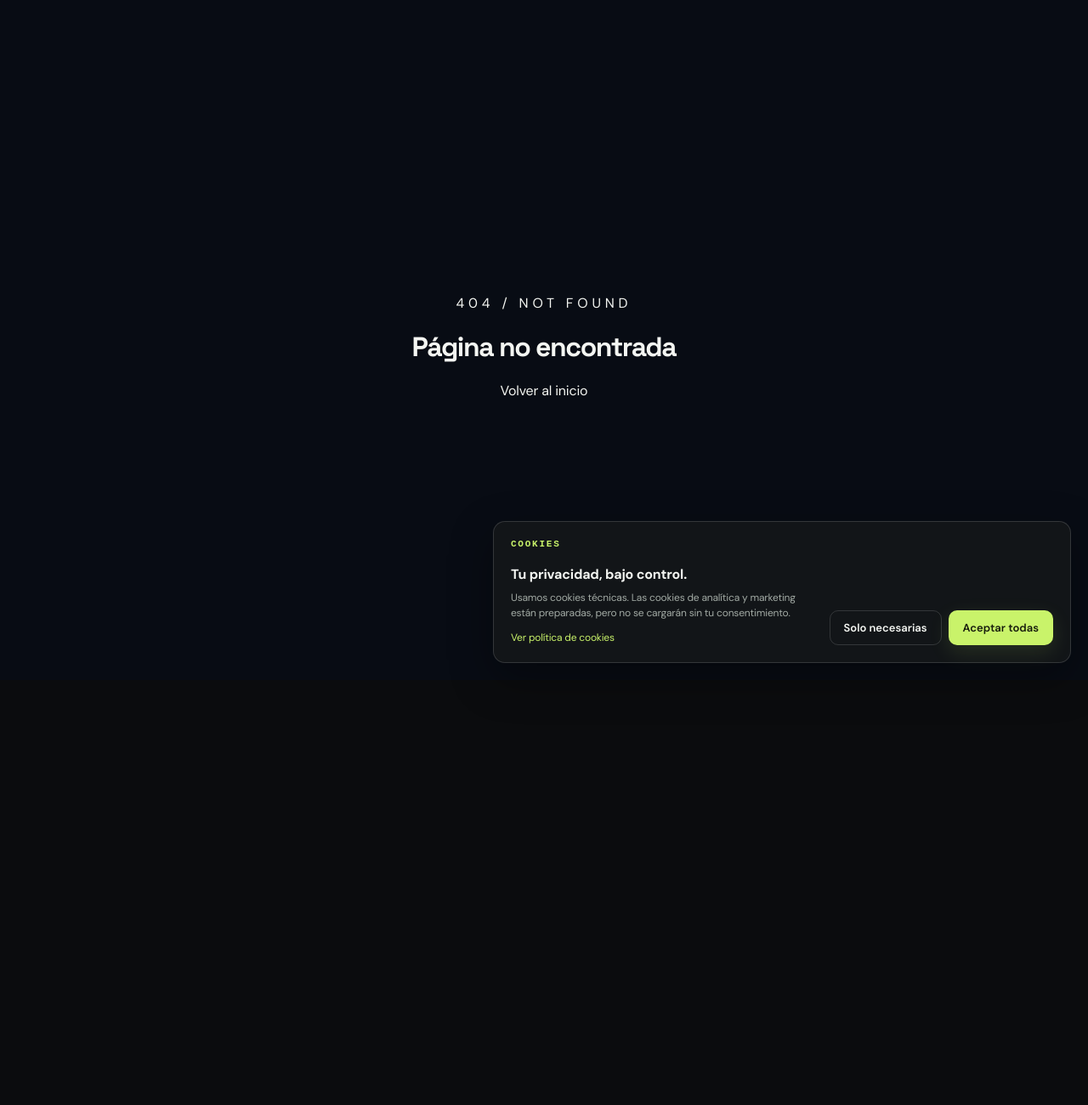
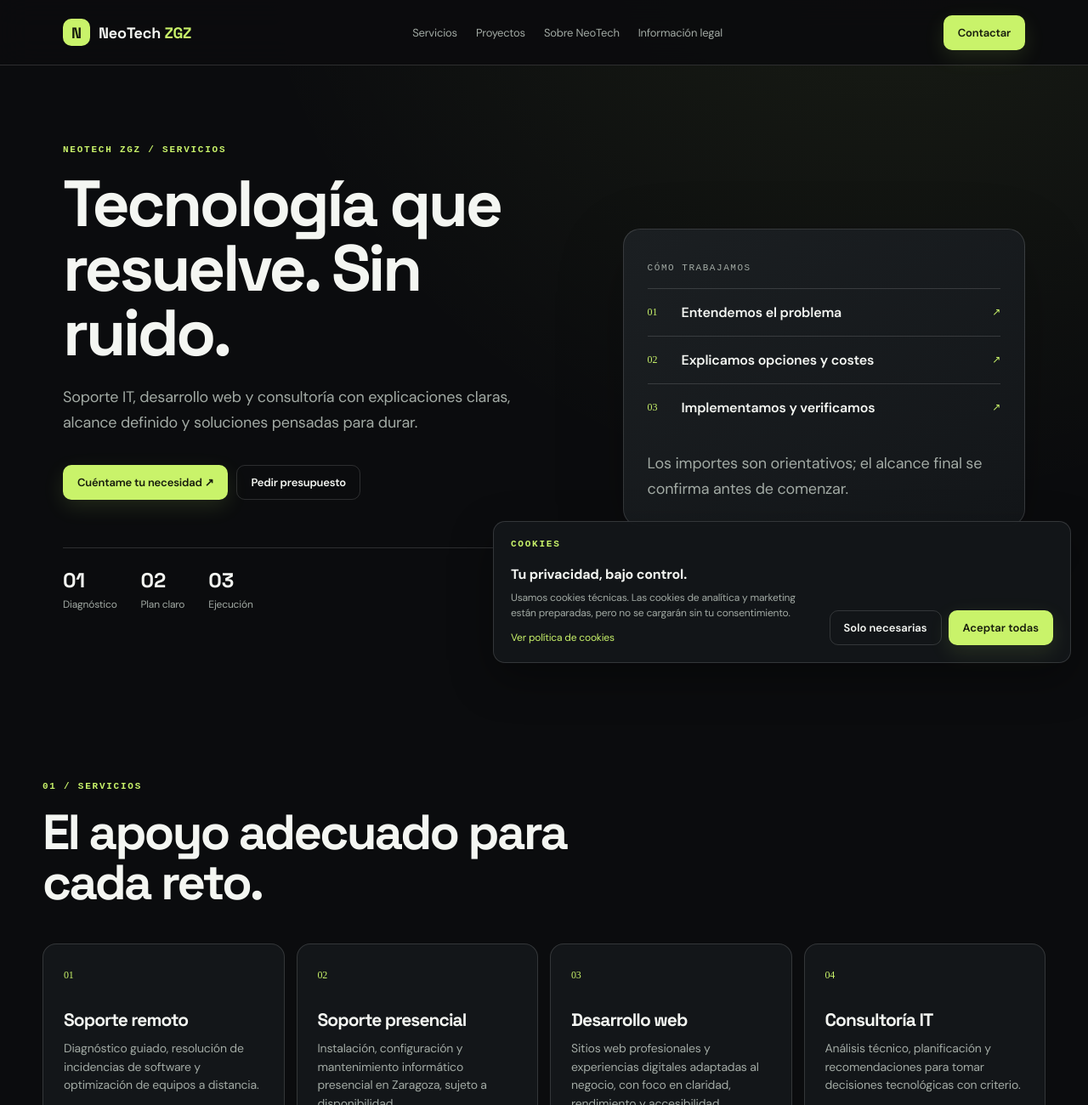
Before and after one commit to Jasondevtech276/neotechzgz.vercel.app, a Next.js app: page /servicios in a window 1280 px wide. Before the commit this address had no page. Shown: the top 1300 px of the page at 85% size. Before the commit the page ends 800 px from the top, so only its background shows below. Built offline with nearby package versions, Linux system fonts and the light colour scheme.

Commit message:
feat: add branded services landing page

```diff
--- /dev/null
+++ b/app/servicios/page.tsx
@@ -0,0 +1,25 @@
+import type { Metadata } from 'next'
+
+export const metadata: Metadata = {
+  title: 'Servicios IT y desarrollo web | NeoTech ZGZ',
+  description: 'Soporte técnico remoto y presencial, desarrollo web y consultoría IT para profesionales y negocios en Zaragoza y online.',
+  alternates: { canonical: 'https://neotechzgz.vercel.app/servicios' },
+  openGraph: { title: 'Servicios IT y desarrollo web | NeoTech ZGZ', description: 'Soluciones tecnológicas claras, con alcance y precios orientativos transparentes.', url: 'https://neotechzgz.vercel.app/servicios', type: 'website' },
+}
+
+const services = [
+  { number: '01', title: 'Soporte remoto', price: '55 € / hora', description: 'Diagnóstico guiado, resolución de incidencias de software y optimización de equipos a distancia.' },
+  { number: '02', title: 'Soporte presencial', price: '75 € / hora', description: 'Instalación, configuración y mantenimiento informático presencial en Zaragoza, sujeto a disponibilidad.' },
+  { number: '03', title: 'Desarrollo web', price: 'Desde 950 €', description: 'Sitios web profesionales y experiencias digitales adaptadas al negocio, con foco en claridad, rendimiento y accesibilidad.' },
+  { number: '04', title: 'Consultoría IT', price: '85 € / hora', description: 'Análisis técnico, planificación y recomendaciones para tomar decisiones tecnológicas con criterio.' },
+]
+
+export default function ServicesPage() {
+  return <main className="site">
+    <header className="site-header"><nav><a href="/" className="brand"><span className="brand-mark">N</span><span>NeoTech <em>ZGZ</em></span></a><div className="desktop-nav"><a href="/#servicios">Servicios</a><a href="/proyectos">Proyectos</a><a href="/sobre-neotech">Sobre NeoTech</a><a href="/legal">Información legal</a></div><a href="/#contacto" className="button button-primary">Contactar</a></nav></header>
+    <section className="hero"><div className="hero-copy"><p className="eyebrow">NEOTECH ZGZ / SERVICIOS</p><h1>Tecnología que resuelve. Sin ruido.</h1><p className="lede">Soporte IT, desarrollo web y consultoría con explicaciones claras, alcance definido y soluciones pensadas para durar.</p><div className="hero-actions"><a className="button button-primary" href="/#contacto">Cuéntame tu necesidad ↗</a><a className="button button-quiet" href="/#presupuesto">Pedir presupuesto</a></div><div className="proof"><span><strong>01</strong> Diagnóstico</span><span><strong>02</strong> Plan claro</span><span><strong>03</strong> Ejecución</span></div></div><aside className="hero-panel"><p className="panel-label">Cómo trabajamos</p><div className="process-row"><span>01</span><p>Entendemos el problema</p><span aria-hidden="true">↗</span></div><div className="process-row"><span>02</span><p>Explicamos opciones y costes</p><span aria-hidden="true">↗</span></div><div className="process-row"><span>03</span><p>Implementamos y verificamos</p><span aria-hidden="true">↗</span></div><p className="lede">Los importes son orientativos; el alcance final se confirma antes de comenzar.</p></aside></section>
+    <section className="section"><div className="section-inner"><p className="eyebrow">01 / Servicios</p><h2>El apoyo adecuado para cada reto.</h2><div className="service-grid">{services.map(item => <article className="service-card" key={item.number}><span className="project-index">{item.number}</span><h3>{item.title}</h3><p>{item.description}</p><strong>{item.price}</strong><a className="text-link" href="/#contacto">Consultar disponibilidad ↗</a></article>)}</div></div></section>
+    <section className="tracking"><div className="section-inner tracking-grid"><div><p className="eyebrow">02 / Transparencia</p><h2>Primero claridad. Después, tecnología.</h2></div><div className="hero-panel"><div className="process-row"><span>✓</span><p>Presupuesto antes de ejecutar</p></div><div className="process-row"><span>✓</span><p>Alcance y prioridades explicados</p></div><div className="process-row"><span>✓</span><p>Seguimiento de la solicitud desde la web</p></div><a className="button button-primary" href="/#seguimiento">Consultar una solicitud</a></div></div></section>
+    <footer><div><a href="/" className="brand"><span className="brand-mark">N</span><span>NeoTech <em>ZGZ</em></span></a><p>Tecnología clara para negocios que quieren avanzar.</p></div><div className="footer-links"><a href="/proyectos">Proyectos</a><a href="/sobre-neotech">Sobre NeoTech</a><a href="/legal">Legal y privacidad</a></div></footer>
+  </main>
+}
```
